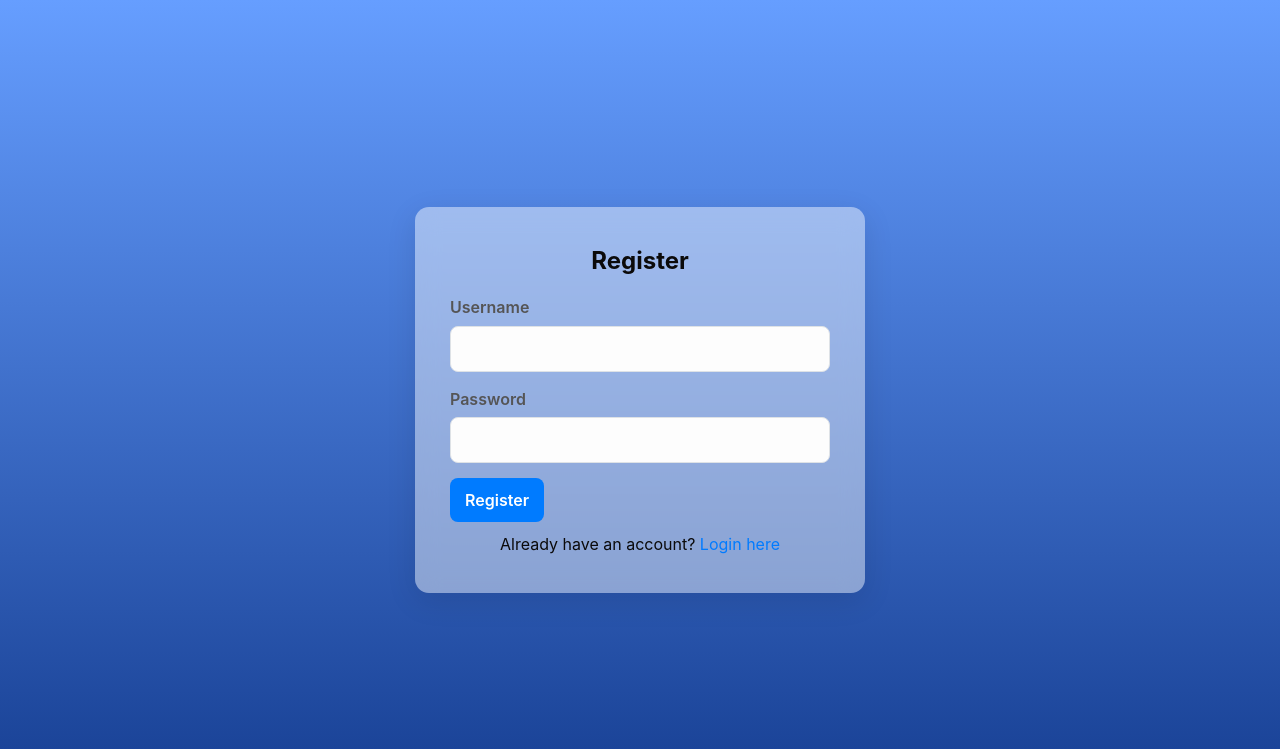
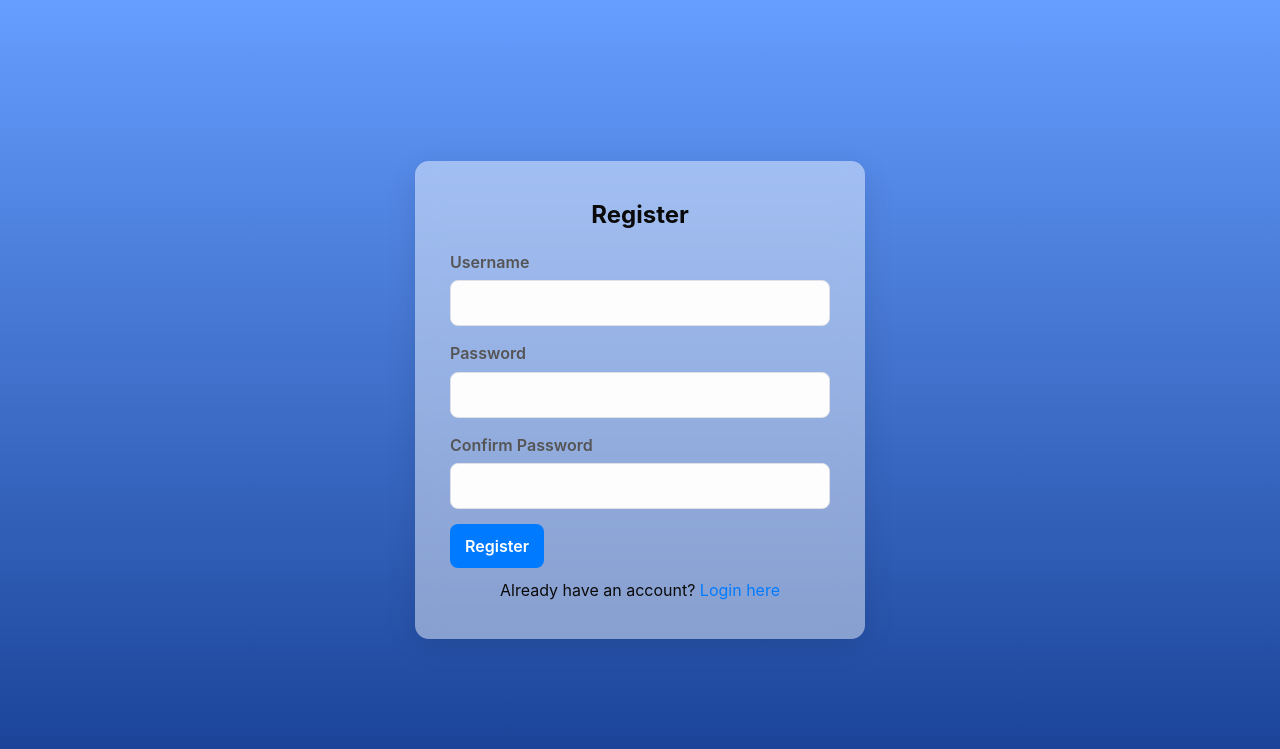
Before and after one commit to MinhQuanhehehe/project1, a PHP site: page /register.php in a window 1280 px wide. Shown: the top 749 px of the page. Run offline with PHP 8.4, Linux system fonts and the light colour scheme.

Commit message:
Update register.php

```diff
--- a/todolist/register.php
+++ b/todolist/register.php
@@ -7,17 +7,22 @@ $success = '';
 if ($_SERVER["REQUEST_METHOD"] == "POST") {
     $username = $_POST['username'];
     $password = $_POST['password'];
+    $confirm_password = $_POST['confirm_password'];
 
-    if (empty($username) || empty($password)) {
-        $error = "Username and password are required.";
-    } else {
+    if (empty($username) || empty($password) || empty($confirm_password)) {
+        $error = "Vui lòng nhập đầy đủ tên đăng nhập và mật khẩu.";
+    }
+    elseif ($password !== $confirm_password) {
+        $error = "Mật khẩu xác nhận không khớp.";
+    }
+    else {
         $stmt_check = $conn->prepare("SELECT UserID FROM User WHERE Username = ?");
         $stmt_check->bind_param("s", $username);
         $stmt_check->execute();
         $result_check = $stmt_check->get_result();
 
         if ($result_check->num_rows > 0) {
-            $error = "Username already exists. Please choose another one.";
+            $error = "Tên đăng nhập đã tồn tại. Vui lòng chọn tên khác.";
         } else {
             $hashed_password = password_hash($password, PASSWORD_DEFAULT);
 
@@ -26,12 +31,12 @@ if ($_SERVER["REQUEST_METHOD"] == "POST") {
 
             if ($stmt_insert->execute()) {
                 echo "<script>
-                        alert('Registration successful! You will be redirected to the login page.');
+                        alert('Đăng ký thành công! Bạn sẽ được chuyển hướng đến trang đăng nhập.');
                         window.location.href = 'login.php';
                       </script>";
                 exit;
             } else {
-                $error = "Error: " . $stmt_insert->error;
+                $error = "Lỗi: " . $stmt_insert->error;
             }
             $stmt_insert->close();
         }
@@ -60,12 +65,19 @@ if ($_SERVER["REQUEST_METHOD"] == "POST") {
 
         <div>
             <label for="username">Username</label>
-            <input type="text" id="username" name="username" required>
+            <input type="text" id="username" name="username" value="<?php echo isset($_POST['username']) ? htmlspecialchars($_POST['username']) : '' ?>" required>
         </div>
+
         <div>
             <label for="password">Password</label>
             <input type="password" id="password" name="password" required>
         </div>
+
+        <div>
+            <label for="confirm_password">Confirm Password</label>
+            <input type="password" id="confirm_password" name="confirm_password" required>
+        </div>
+
         <button type="submit" class="btn">Register</button>
         <p class="text-center mt-1">
             Already have an account? <a href="login.php">Login here</a>
```
